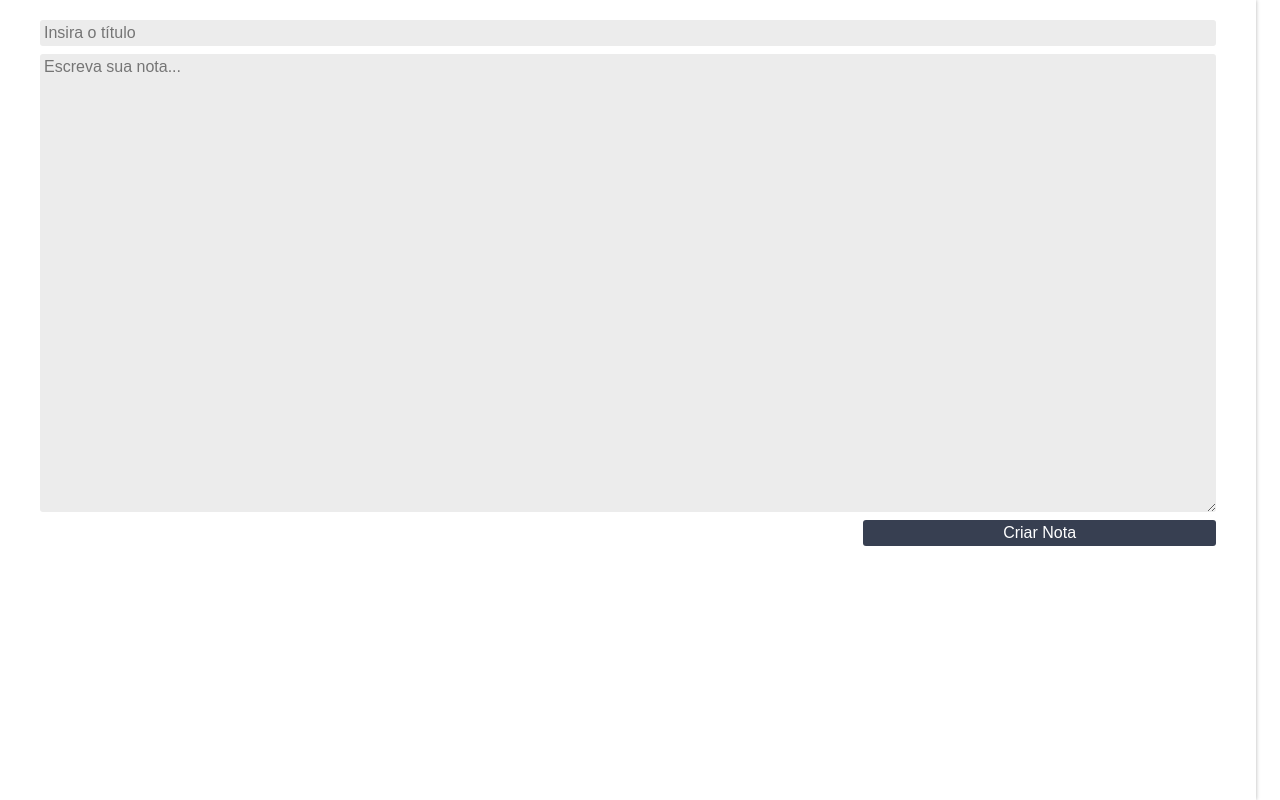
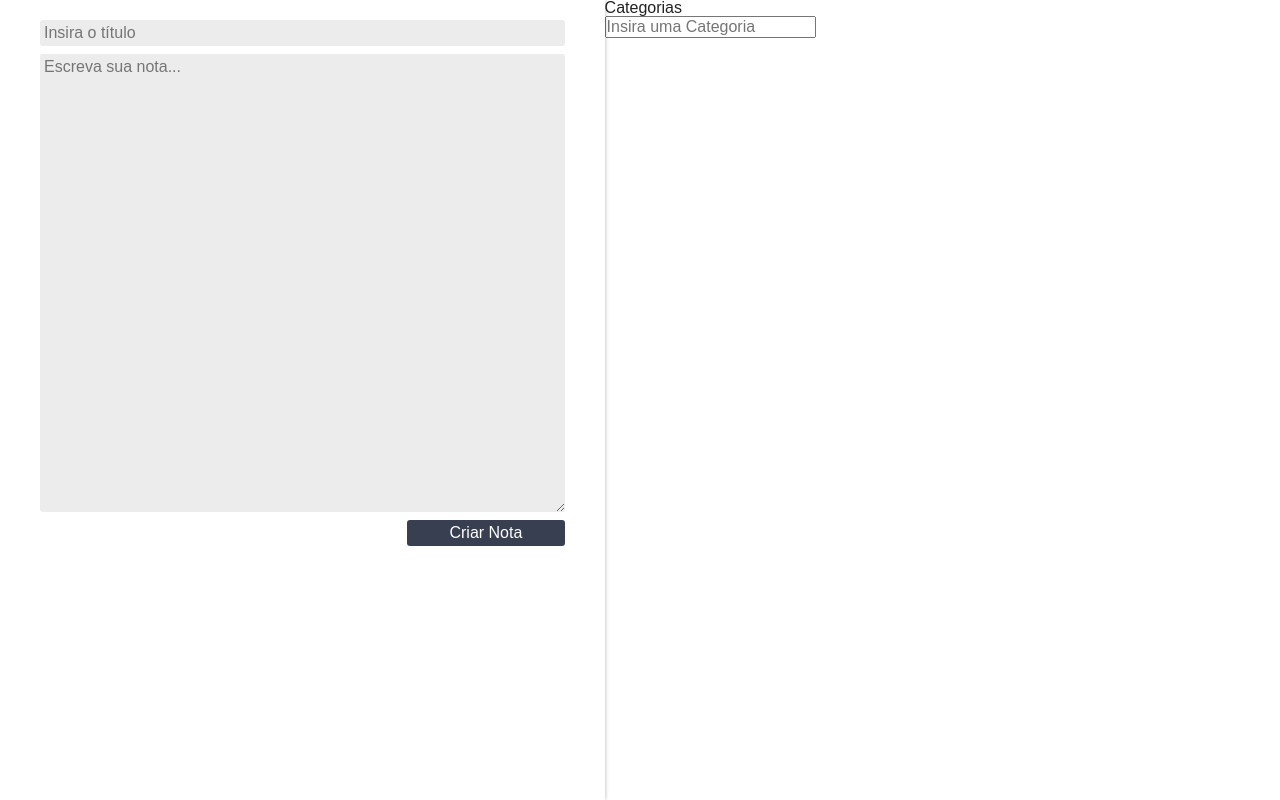
Before and after one commit to Jonesseiji/react-project-alura, a React (Create React App) app: page / in a window 1280 px wide. Built offline with nearby package versions, Linux system fonts and the light colour scheme.

Commit message:
criando input de categorias

```diff
--- a/src/App.js
+++ b/src/App.js
@@ -5,6 +5,7 @@ import "./assets/index.css";
 import { Component } from "react";
 import FormularioDeCadastro from "./components/FormularioDeCadastro";
 import ListaDeNotas from "./components/ListaDeNotas";
+import ListaDeCategorias from "./components/ListadeCategorias";
 //#endregion
 
 class App extends Component {
@@ -41,10 +42,13 @@ class App extends Component {
     return (
       <div className="App">
         <FormularioDeCadastro criarNota={this.criarNota.bind(this)} />
-        <ListaDeNotas
-          apagarNota={this.deletarNota.bind(this)}
-          notas={this.state.notas}
-        />
+        <main className="conteudoPrincipal">
+          <ListaDeCategorias />
+          <ListaDeNotas
+            apagarNota={this.deletarNota.bind(this)}
+            notas={this.state.notas}
+          />
+        </main>
       </div>
     );
   }
--- a/src/assets/App.css
+++ b/src/assets/App.css
@@ -11,3 +11,7 @@
   --fundo: #ffffff;
   --fundo-detalhes: #ececec;
 }
+
+.conteudoPrincipal {
+  flex-grow: 3;
+}
--- /dev/null
+++ b/src/components/ListadeCategorias/ListaDeCategorias.jsx
@@ -0,0 +1,16 @@
+import React, { Component } from 'react';
+
+class ListaDeCategorias extends React.Component {
+    render() {
+        return <div className='listaCategorias'>
+            <ul>
+                <li>
+                    Categorias
+                </li>
+            </ul>
+            <input type="text" placeholder="Insira uma Categoria" />
+        </div>;
+    }
+}
+
+export default ListaDeCategorias;
--- /dev/null
+++ b/src/components/ListadeCategorias/index.js
@@ -0,0 +1,3 @@
+import ListaDeCategorias from './ListaDeCategorias';
+
+export default ListaDeCategorias;
```
Also changed, not shown: src/components/ListadeCategorias/ListaDeCategorias.css (added).
